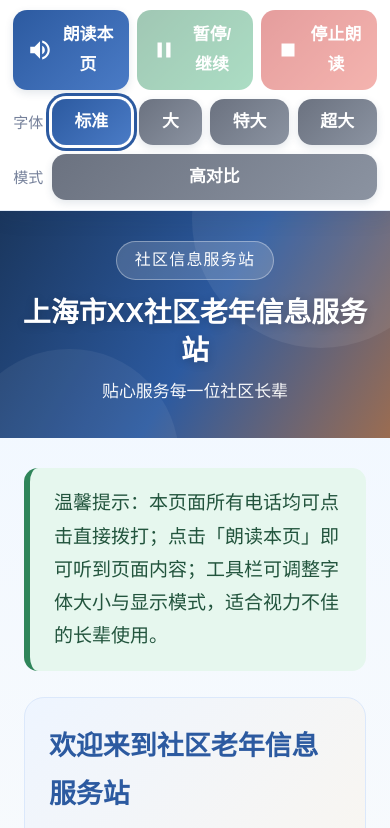
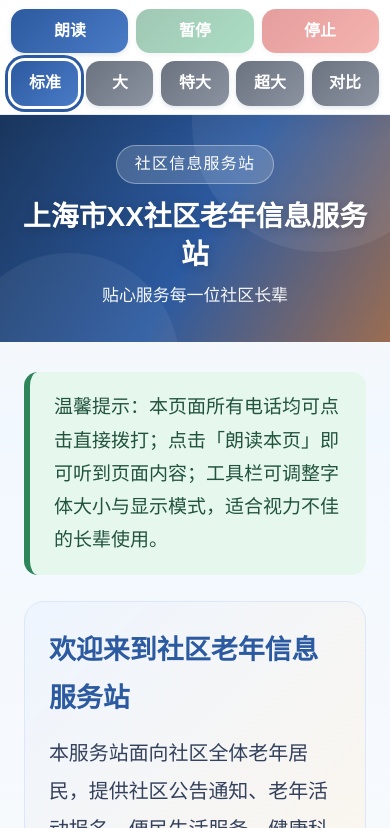
Before and after one commit to xialei-5017/elder-info-station, a plain HTML site: page index.html in a window 390 px wide. Shown: the top 828 px of the page. Drawn offline with Linux system fonts and the light colour scheme.

Commit message:
手机端工具条改为两行紧凑小按钮，铺满不折行，减少占屏

```diff
--- a/index.html
+++ b/index.html
@@ -165,6 +165,7 @@ header p { font-size: var(--fs-lg); opacity: .96; }
   border-left: 2px solid #eef3fa;
 }
 .group-label { font-size: var(--fs-xs); color: #75809a; }
+.bar-row { display: contents; }
 
 button {
   display: inline-flex;
@@ -549,18 +550,21 @@ body.hc .action-bar { background: #fff; border-bottom: 2px solid var(--blue-deep
   header h1 { font-size: 1.47rem; }
   header p { font-size: var(--fs-md); }
 
-  button { min-width: 5.47rem; min-height: 2.63rem; font-size: var(--fs-md); padding: .53rem .74rem; }
-
-  .action-bar { flex-direction: column; align-items: stretch; gap: .45rem; padding: .5rem .7rem; }
-  .tool-group { justify-content: center; flex-wrap: wrap; gap: .45rem; }
+  /* 工具条：紧凑两行小按钮，少占屏幕 */
+  .action-bar { flex-direction: column; align-items: stretch; gap: .42rem; padding: .45rem .6rem; }
+  .bar-row { display: flex; width: 100%; gap: .42rem; }
+  .bar-row button { flex: 1 1 0; min-width: 0; }
+  .tool-group { display: contents; }
   .tool-group + .tool-group { padding-left: 0; margin-left: 0; border-left: none; }
-  .tool-group.read-group { display: grid; grid-template-columns: repeat(3, 1fr); }
-  .tool-group.read-group button { width: 100%; min-width: 0; }
-  .tool-group.font-group { display: flex; flex-wrap: wrap; }
-  .tool-group.font-group .group-label { align-self: center; }
-  .tool-group.font-group .btn-sm { flex: 1 1 auto; width: auto; min-width: 0; }
-  .tool-group.hc-group { display: flex; }
-  .tool-group.hc-group .btn-sm { flex: 1; }
+  .group-label { display: none; }
+  .action-bar .icon { display: none; }
+  .action-bar button {
+    min-height: 2.35rem;
+    padding: .4rem .25rem;
+    font-size: var(--fs-sm);
+    border-radius: var(--r-md);
+    box-shadow: 0 2px 5px rgba(27, 54, 93, .12);
+  }
 
   .card, .detail-block, .contact-block, .welcome-card { padding: 1.26rem; }
   .contact-item { flex-direction: column; align-items: flex-start; }
@@ -592,21 +596,22 @@ body.hc .action-bar { background: #fff; border-bottom: 2px solid var(--blue-deep
 
 <!-- ===== 无障碍工具栏 ===== -->
 <nav class="action-bar" aria-label="辅助功能工具栏">
-  <div class="tool-group read-group">
+  <div class="bar-row read-row">
     <button type="button" class="btn-blue" id="readBtn" aria-label="朗读本页内容">
       <svg class="icon" viewBox="0 0 24 24" aria-hidden="true"><path d="M3 9v6h4l5 5V4L7 9H3zm13.5 3c0-1.77-1.02-3.29-2.5-4.03v8.05c1.48-.73 2.5-2.25 2.5-4.02zM14 3.23v2.06c2.89.86 5 3.54 5 6.71s-2.11 5.85-5 6.71v2.06c4.01-.91 7-4.49 7-8.77s-2.99-7.86-7-8.77z"/></svg>
-      朗读本页
+      朗读
     </button>
     <button type="button" class="btn-green" id="pauseBtn" aria-label="暂停或继续朗读" disabled>
       <svg class="icon" viewBox="0 0 24 24" aria-hidden="true"><path d="M6 19h4V5H6v14zm8-14v14h4V5h-4z"/></svg>
-      暂停/继续
+      暂停
     </button>
     <button type="button" class="btn-red" id="stopBtn" aria-label="停止朗读" disabled>
       <svg class="icon" viewBox="0 0 24 24" aria-hidden="true"><path d="M6 6h12v12H6z"/></svg>
-      停止朗读
+      停止
     </button>
   </div>
 
+  <div class="bar-row aux-row">
     <div class="tool-group font-group" role="group" aria-label="字体大小">
       <span class="group-label">字体</span>
       <button type="button" class="btn-gray btn-sm font-btn" data-font="f0" aria-pressed="true">标准</button>
@@ -614,10 +619,10 @@ body.hc .action-bar { background: #fff; border-bottom: 2px solid var(--blue-deep
       <button type="button" class="btn-gray btn-sm font-btn" data-font="f2" aria-pressed="false">特大</button>
       <button type="button" class="btn-gray btn-sm font-btn" data-font="f3" aria-pressed="false">超大</button>
     </div>
-
     <div class="tool-group hc-group" role="group" aria-label="显示模式">
       <span class="group-label">模式</span>
-    <button type="button" class="btn-gray btn-sm" id="hcBtn" aria-pressed="false">高对比</button>
+      <button type="button" class="btn-gray btn-sm" id="hcBtn" aria-pressed="false">对比</button>
+    </div>
   </div>
 </nav>
 
@@ -1325,7 +1330,7 @@ body.hc .action-bar { background: #fff; border-bottom: 2px solid var(--blue-deep
   function applyHC(on) {
     document.body.classList.toggle('hc', on);
     hcBtn.setAttribute('aria-pressed', String(on));
-    hcBtn.textContent = on ? '标准模式' : '高对比';
+    hcBtn.textContent = on ? '标准' : '对比';
     hcBtn.classList.toggle('btn-gray', !on);
     hcBtn.classList.toggle('btn-blue', on);
     STORE.set(HC_KEY, on ? '1' : '0');
```
Lines whose indentation alone changed are shown as unchanged.
